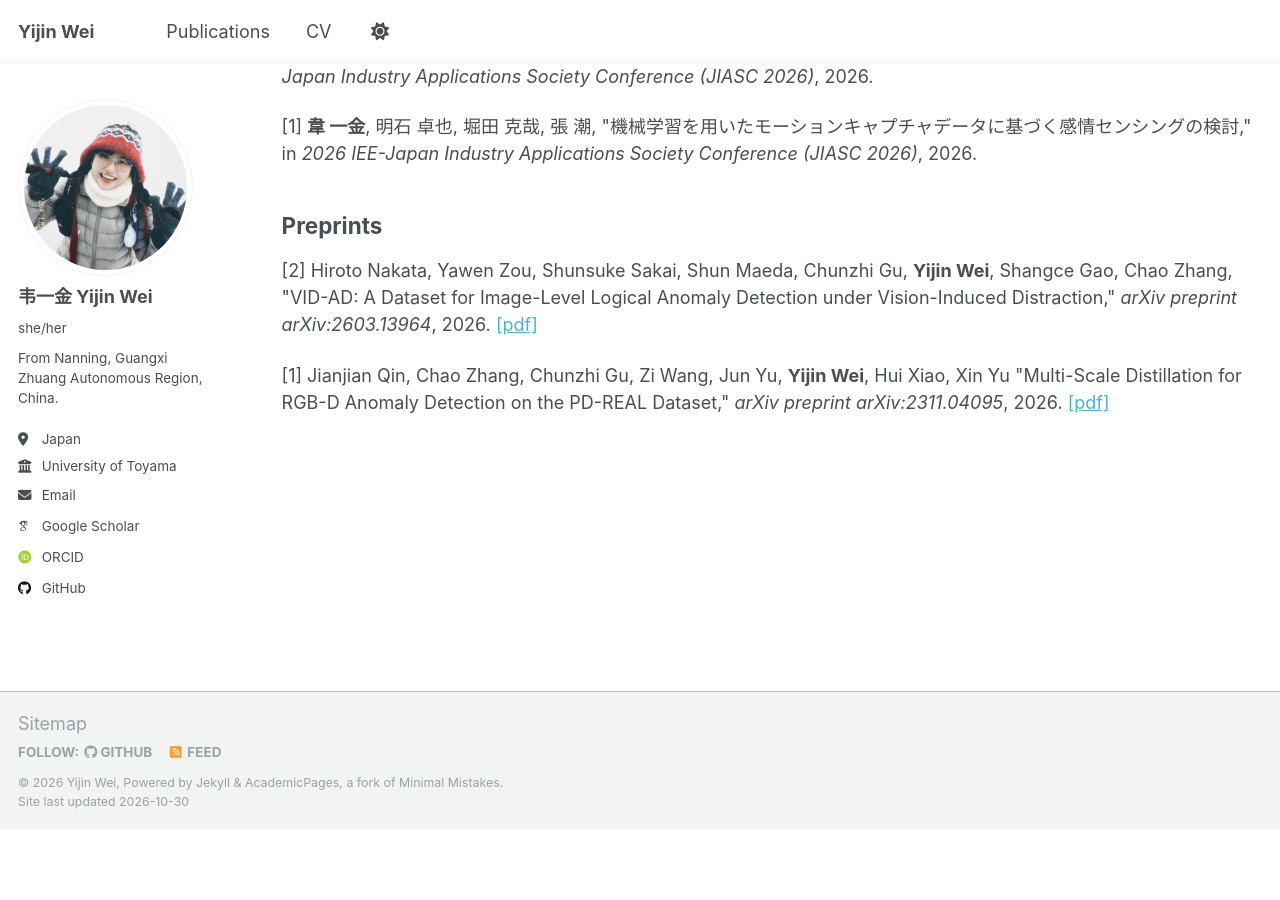
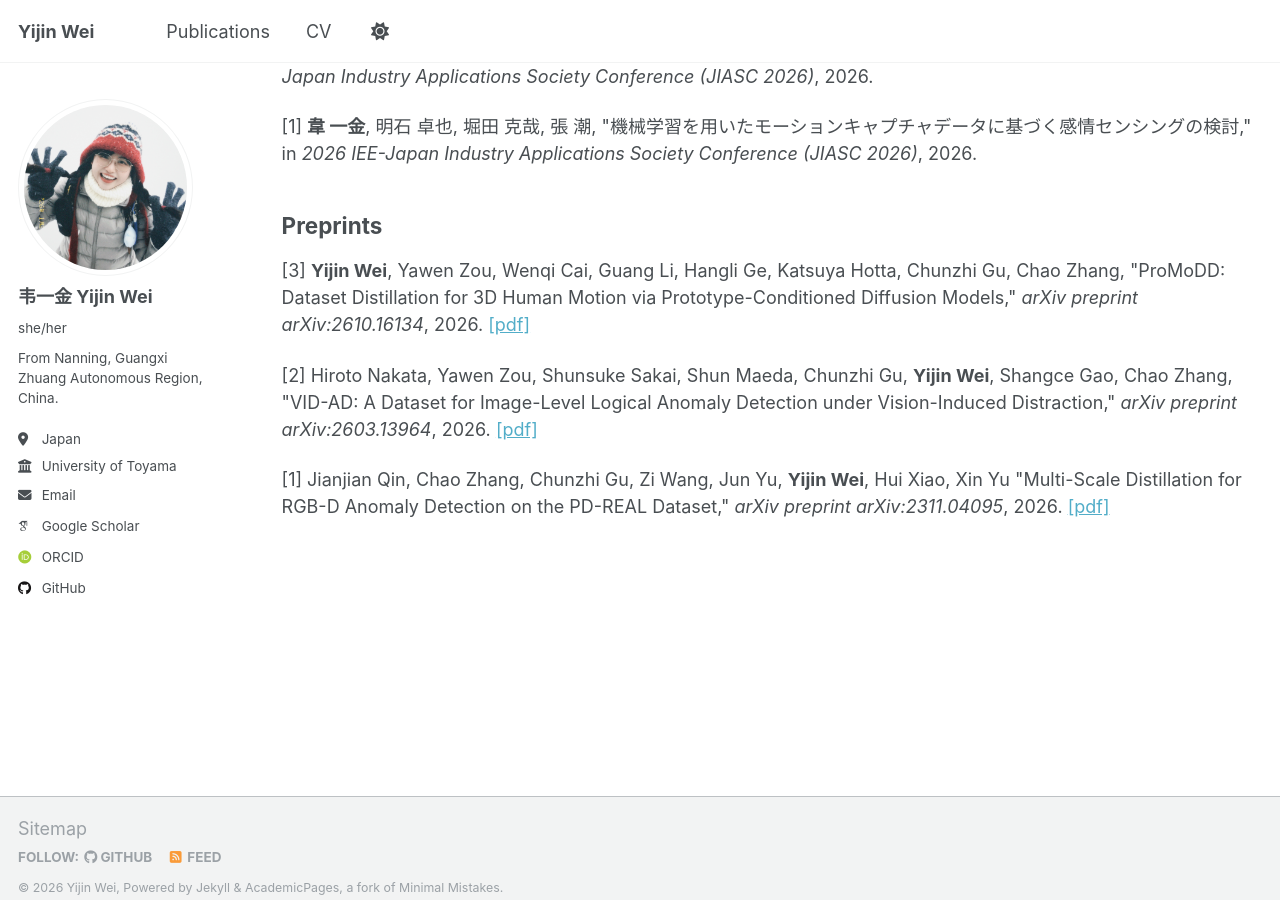
Before and after one commit to mangx/mangx.github.io, a Jekyll site: the page built from _pages/publications.html, in a window 1280 px wide and 900 px high, scrolled down 1794 px. Built offline with Jekyll 4.4.1, drawn with Linux system fonts in a browser that asks for light colours; some web fonts are replaced; before the commit the page ends 2623 px from its top, so only the background shows below that.

Commit message:
Add preprints to publications page
Added new preprint publications with authors and links.

```diff
--- a/_pages/publications.html
+++ b/_pages/publications.html
@@ -132,6 +132,13 @@ in <em>2026 IEE-Japan Industry Applications Society Conference (JIASC 2026)</em>
 <h2>Preprints</h2>
 
 <p>
+[3] <b>Yijin Wei</b>, Yawen Zou, Wenqi Cai, Guang Li, Hangli Ge, Katsuya Hotta, Chunzhi Gu, Chao Zhang,
+"ProMoDD: Dataset Distillation for 3D Human Motion via Prototype-Conditioned Diffusion Models,"
+<em>arXiv preprint arXiv:2610.16134</em>, 2026.
+<a href="https://arxiv.org/abs/2610.16134" target="_blank">[pdf]</a>
+</p>
+
+<p>
 [2] Hiroto Nakata, Yawen Zou, Shunsuke Sakai, Shun Maeda, Chunzhi Gu, <b>Yijin Wei</b>, Shangce Gao, Chao Zhang,
 "VID-AD: A Dataset for Image-Level Logical Anomaly Detection under Vision-Induced Distraction,"
 <em>arXiv preprint arXiv:2603.13964</em>, 2026.
```
